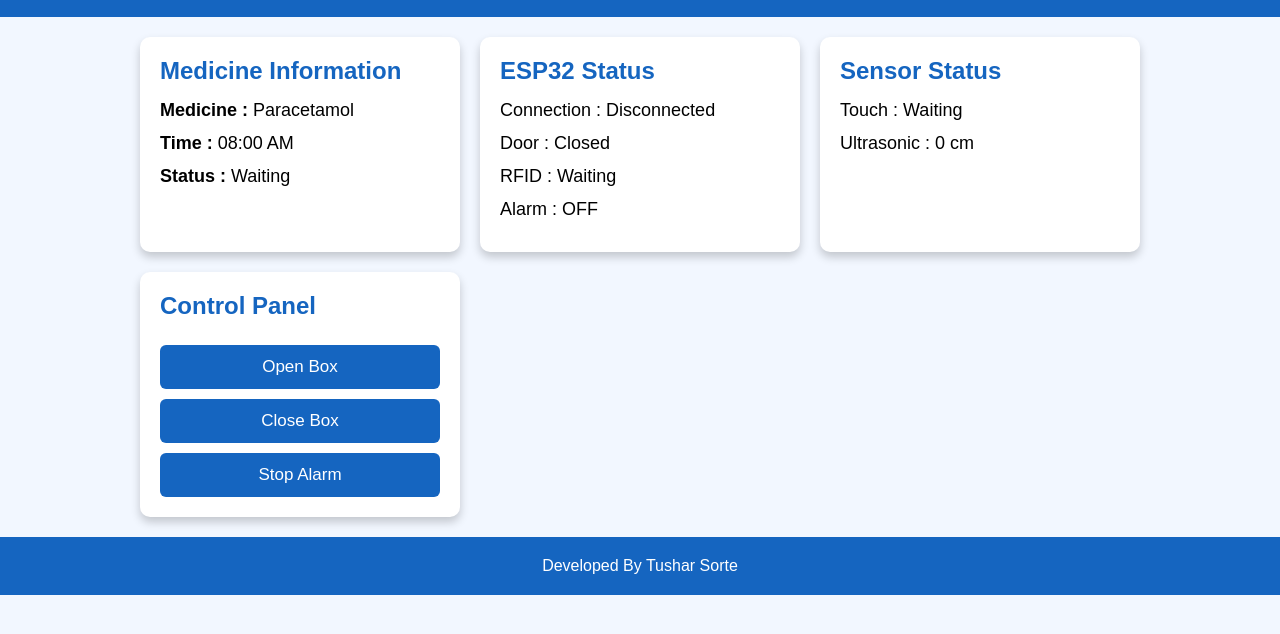
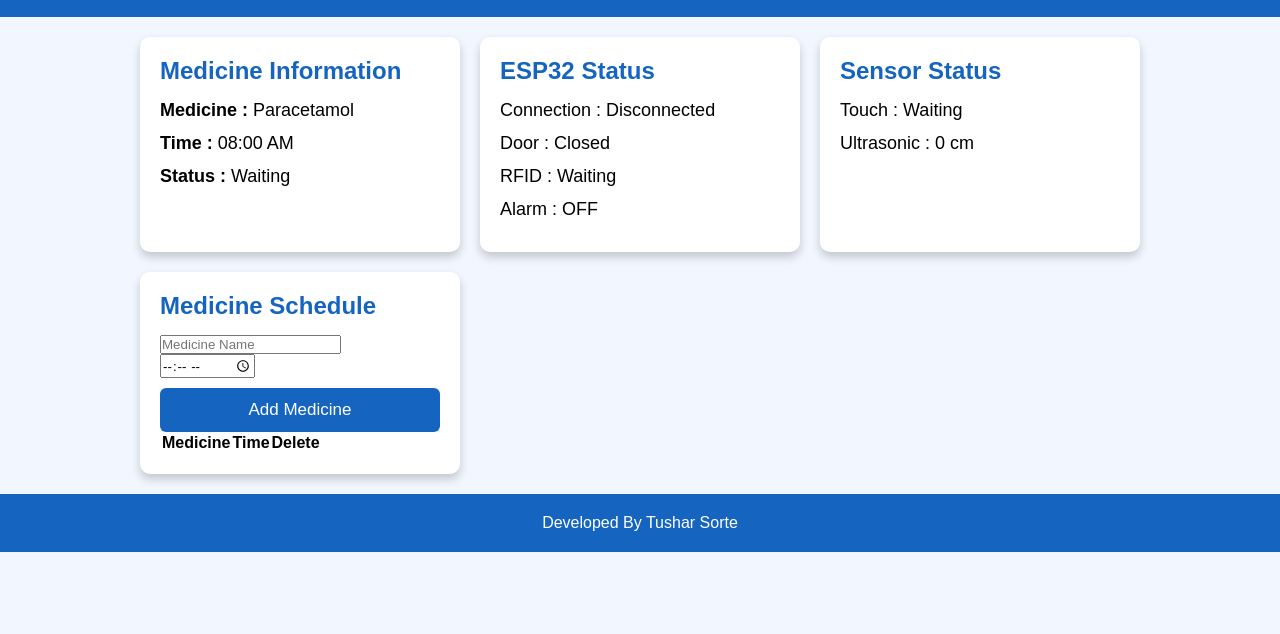
Before and after one commit to tusharsorte3-hub/smartmedicinebox, a plain HTML site: page index.html in a window 1280 px wide. Shown: the part 94-728 px from the top of the page. Drawn offline with Linux system fonts and the light colour scheme.

Commit message:
Update index.html

```diff
--- a/index.html
+++ b/index.html
@@ -73,19 +73,31 @@ Loading Time...
 
 <div class="card">
 
-<h2>Control Panel</h2>
+<h2>Medicine Schedule</h2>
 
-<button onclick="openDoor()">
-Open Box
-</button>
+<input type="text" id="medicineNameInput" placeholder="Medicine Name">
 
-<button onclick="closeDoor()">
-Close Box
-</button>
+<input type="time" id="medicineTimeInput">
 
-<button onclick="stopAlarm()">
-Stop Alarm
-</button>
+<button onclick="addMedicine()">Add Medicine</button>
+
+<table id="medicineTable">
+
+<thead>
+
+<tr>
+<th>Medicine</th>
+<th>Time</th>
+<th>Delete</th>
+</tr>
+
+</thead>
+
+<tbody>
+
+</tbody>
+
+</table>
 
 </div>
 
```
